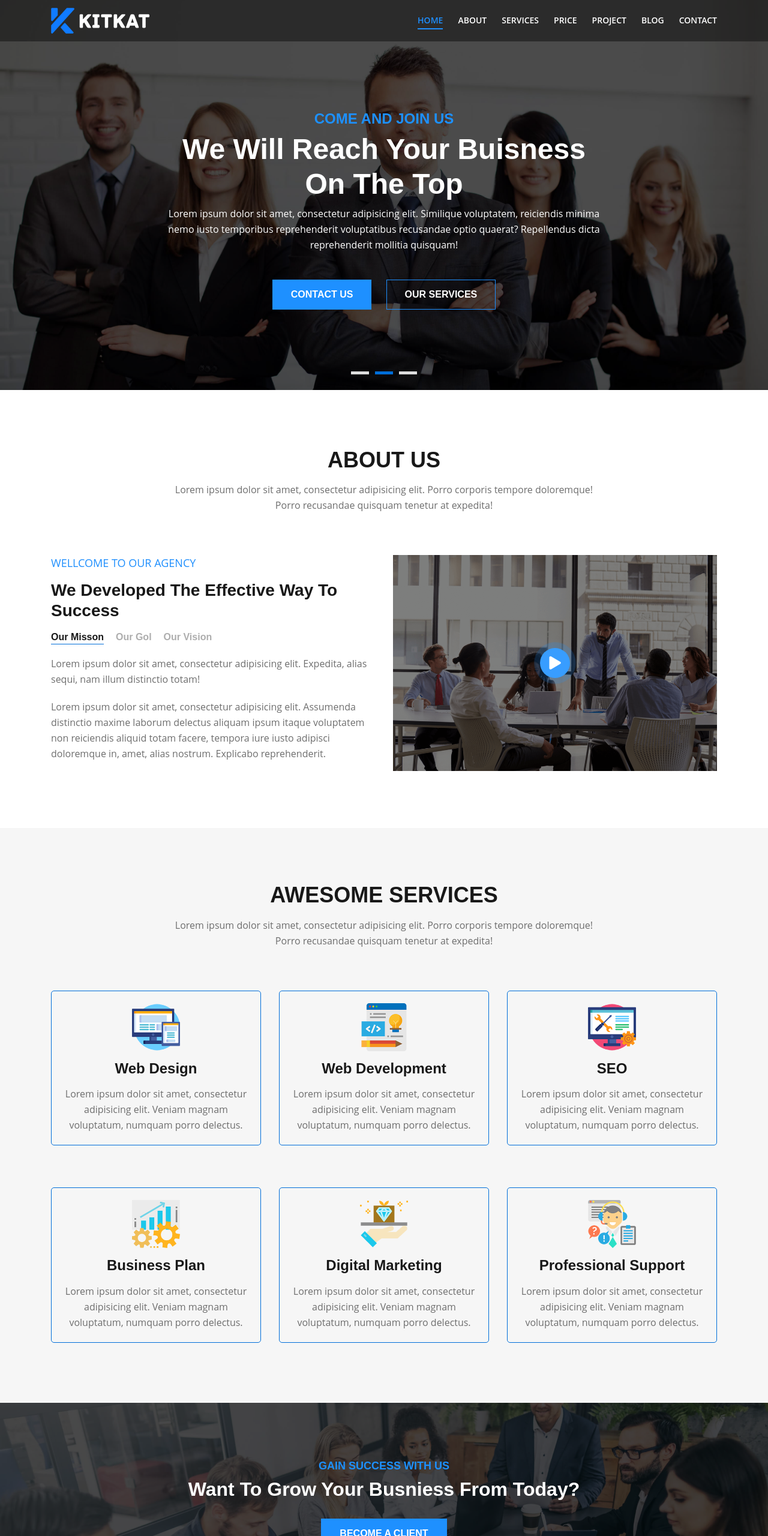
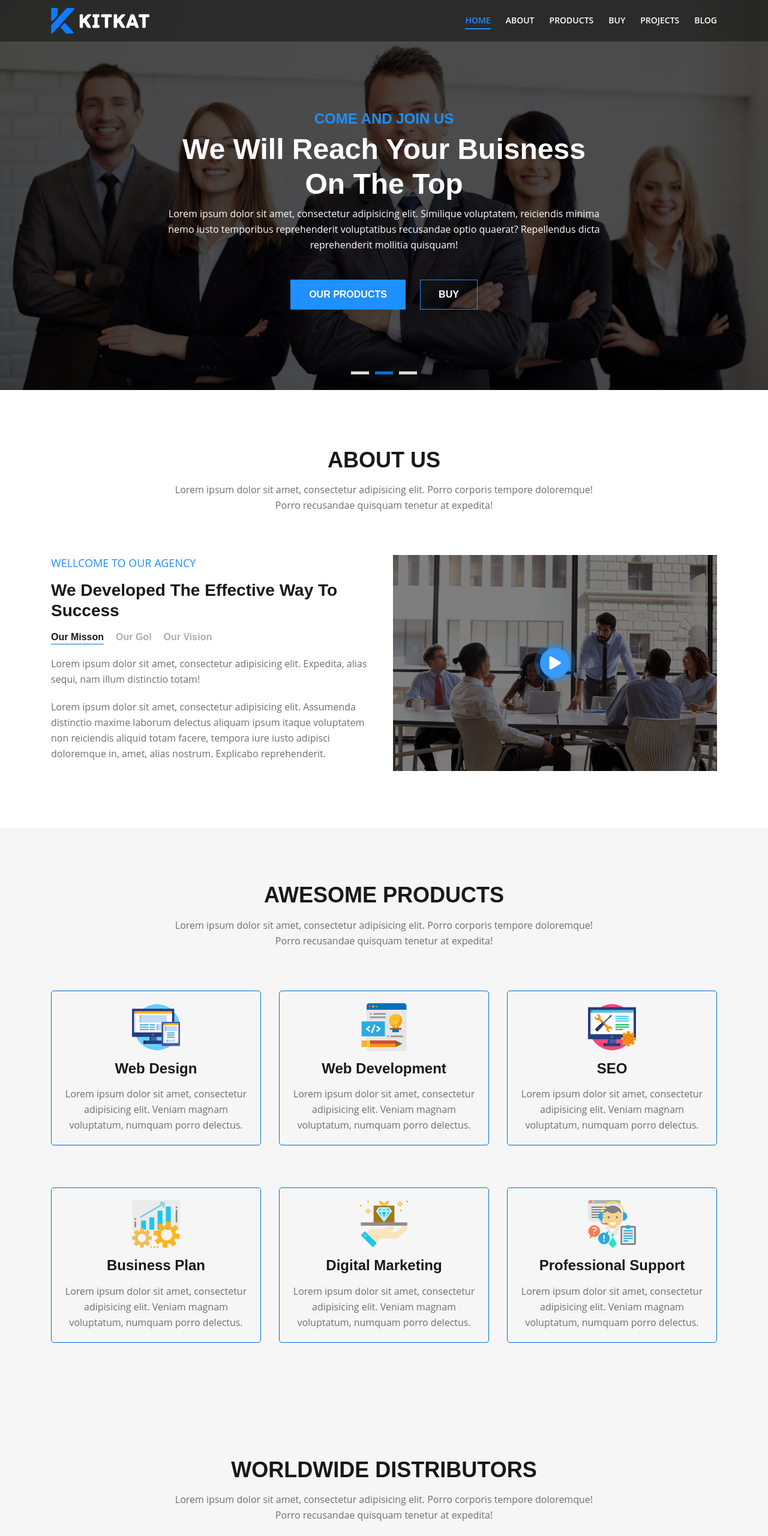
Before and after one commit to memerobotics-CN/memerobotics-CN.github.io, a plain HTML site: page index.html in a window 1280 px wide. Shown: the top 2560 px of the page at 60% size. Drawn offline with Linux system fonts and the light colour scheme.

Commit message:
Finish basic skeleton.

```diff
--- a/css/responsive.css
+++ b/css/responsive.css
@@ -13,7 +13,7 @@
         width: 100%;
     }
 
-    .services_content h4 {
+    .products_content h4 {
         font-size: 22px;
     }
 
@@ -44,12 +44,12 @@
         height: 600px;
     }
 
-    .singel_price.active {
+    .singel_distributor.active {
         -webkit-box-shadow: none;
         box-shadow: none;
     }
 
-    .singel_price:hover.active {
+    .singel_distributor:hover.active {
         -webkit-box-shadow: 0px 3px 30px -5px rgba(0,0,0,0.45);
         box-shadow: 0;
     }
--- a/css/style.css
+++ b/css/style.css
@@ -17,7 +17,7 @@
 */
 
 /*===========================    1. Theme default css ===========================*/
-@import url(../../../../fonts.googleapis.com/css?family=Montserrat_500,600,700_Open+Sans_400,600.css0');
+@import url(fonts.googleapis.com/css?family=Montserrat_500,600,700_Open+Sans_400,600.css0');
  body {
     font-family: 'Open Sans', sans-serif;
     font-weight: normal;
@@ -629,7 +629,7 @@ p {
 }
 
 /*===========================    5.SERVICES css ===========================*/
-.singel_services {
+.singel_products {
     border: 1px solid #006ed9;
     border-radius: 5px;
     padding: 20px 15px;
@@ -637,27 +637,27 @@ p {
     transition: all 0.4s ease-in-out;
 }
 
-.services_icon {
+.products_icon {
     padding-bottom: 15px;
 }
 
-.services_icon img {
+.products_icon img {
     width: 80px;
 }
 
-.services_content {
+.products_content {
 }
 
-.services_content h4 {
+.products_content h4 {
     font-size: 24px;
     font-weight: 600;
     margin-bottom: 15px;
 }
 
-.services_content p {
+.products_content p {
 }
 
-.singel_services:hover {
+.singel_products:hover {
     -webkit-transform: translateY(-10px);
     transform: translateY(-10px);
     -webkit-box-shadow: 0px 5px 15px 0px rgba(0,0,0,0.35);
@@ -799,7 +799,7 @@ p {
 }
 
 /*===========================    8.PRICE TABLE css ===========================*/
-.singel_price {
+.singel_distributor {
     border: 1px solid #1e90ff;
     padding: 40px 30px;
     border-radius: 10px;
@@ -807,26 +807,26 @@ p {
     transition: all 0.4s linear;
 }
 
-.singel_price.active,.singel_price:hover {
+.singel_distributor.active,.singel_distributor:hover {
     -webkit-box-shadow: 0px 3px 30px -5px rgba(0,0,0,0.45);
     box-shadow: 0px 3px 30px -5px rgba(0,0,0,0.45);
 }
 
-.singel_price h5 {
+.singel_distributor h5 {
     font-size: 18px;
     font-weight: 700;
     text-transform: uppercase;
     margin-bottom: 15px;
 }
 
-.singel_price h2 {
+.singel_distributor h2 {
     font-size: 58px;
     font-weight: 700;
     position: relative;
     display: inline-block;
 }
 
-.singel_price h2 sup {
+.singel_distributor h2 sup {
     font-size: 20px;
     position: absolute;
     top: 20px;
@@ -834,24 +834,24 @@ p {
     color: #818284;
 }
 
-.singel_price h2 span {
+.singel_distributor h2 span {
     font-size: 18px;
     font-weight: 400;
     text-transform: uppercase;
 }
 
-.singel_price ul li {
+.singel_distributor ul li {
     font-size: 16px;
     color: #6e6e6e;
     line-height: 50px;
     border-bottom: 1px solid #dddddd;
 }
 
-.singel_price ul li:last-child {
+.singel_distributor ul li:last-child {
     border-bottom: 0;
 }
 
-.singel_price a:hover {
+.singel_distributor a:hover {
     color: #006ed9;
 }
 
--- a/index.html
+++ b/index.html
@@ -8,7 +8,7 @@
     <meta name="description" content="">
     <meta name="viewport" content="width=device-width, initial-scale=1, shrink-to-fit=no">
     <!--====== Title ======-->
-    <title>Kitkat</title>
+    <title>Meme Robotics | Makes Robot Move</title>
     <!--====== Favicon Icon ======-->
     <link rel="shortcut icon" href="img/favicon.png" type="image/png">
     <!--====== Bootstrap css ======-->
@@ -58,16 +58,18 @@
                     </li>
                     <li class="nav-item"><a data-scroll-nav="1" href="#">About</a>
                     </li>
-                    <li class="nav-item"><a data-scroll-nav="2" href="#">Services</a>
+                    <li class="nav-item"><a data-scroll-nav="2" href="#">Products</a>
                     </li>
-                    <li class="nav-item"><a data-scroll-nav="3" href="#">Price</a>
+                    <li class="nav-item"><a data-scroll-nav="3" href="#">Buy</a>
                     </li>
-                    <li class="nav-item"><a data-scroll-nav="4" href="#">Project</a>
+                    <li class="nav-item"><a data-scroll-nav="4" href="#">Projects</a>
                     </li>
                     <li class="nav-item"><a data-scroll-nav="5" href="#">Blog</a>
                     </li>
+                    <!--
                     <li class="nav-item"><a data-scroll-nav="6" href="#">Contact</a>
                     </li>
+                    -->
                 </ul>
             </div>
         </div>
@@ -84,9 +86,9 @@
                             <h2>We Will Reach Your Buisness On The Top</h2>
                             <p>Lorem ipsum dolor sit amet, consectetur adipisicing elit. Similique voluptatem, reiciendis minima nemo iusto temporibus reprehenderit voluptatibus recusandae optio quaerat? Repellendus dicta reprehenderit mollitia quisquam!</p>
                             <ul>
-                                <li><a data-scroll-nav="6" class="button button-bg mt-45" href="#">Contact Us</a>
+                                <li><a data-scroll-nav="2" class="button button-bg mt-45" href="#">Our Products</a>
                                 </li>
-                                <li><a class="button mt-45" href="#">Our Services</a>
+                                <li><a data-scroll-nav="3" class="button mt-45" href="#">Buy</a>
                                 </li>
                             </ul>
                         </div>
@@ -103,9 +105,9 @@
                             <h2>We Will Reach Your Buisness On The Top</h2>
                             <p>Lorem ipsum dolor sit amet, consectetur adipisicing elit. Similique voluptatem, reiciendis minima nemo iusto temporibus reprehenderit voluptatibus recusandae optio quaerat? Repellendus dicta reprehenderit mollitia quisquam!</p>
                             <ul>
-                                <li><a data-scroll-nav="6" class="button button-bg mt-45" href="#">Contact Us</a>
+                                <li><a data-scroll-nav="2" class="button button-bg mt-45" href="#">Our Products</a>
                                 </li>
-                                <li><a class="button mt-45" href="#">Our Services</a>
+                                <li><a data-scroll-nav="3" class="button mt-45" href="#">Buy</a>
                                 </li>
                             </ul>
                         </div>
@@ -122,9 +124,9 @@
                             <h2>We Will Reach Your Buisness On The Top</h2>
                             <p>Lorem ipsum dolor sit amet, consectetur adipisicing elit. Similique voluptatem, reiciendis minima nemo iusto temporibus reprehenderit voluptatibus recusandae optio quaerat? Repellendus dicta reprehenderit mollitia quisquam!</p>
                             <ul>
-                                <li><a data-scroll-nav="6" class="button button-bg mt-45" href="#">Contact Us</a>
+                                <li><a data-scroll-nav="2" class="button button-bg mt-45" href="#">Our Products</a>
                                 </li>
-                                <li><a class="button mt-45" href="#">Our Services</a>
+                                <li><a data-scroll-nav="3" class="button mt-45" href="#">Buy</a>
                                 </li>
                             </ul>
                         </div>
@@ -189,79 +191,79 @@
         </div>
     </div>
     <!--====== ABOUT PART ENDS ======-->
-    <!--====== SERVICES PART START ======-->
-    <div class="services pb-100 pt-90 gray-bg" data-scroll-index="2">
+    <!--====== PRODUCTS PART START ======-->
+    <div class="products pb-100 pt-90 gray-bg" data-scroll-index="2">
         <div class="container">
             <div class="row">
                 <div class="col-lg-8 offset-lg-2">
                     <div class="section_title text-center">
-                        <h2>Awesome Services</h2>
+                        <h2>Awesome Products</h2>
                         <p>Lorem ipsum dolor sit amet, consectetur adipisicing elit. Porro corporis tempore doloremque! Porro recusandae quisquam tenetur at expedita!</p>
                     </div>
                 </div>
             </div>
             <div class="row">
                 <div class="col-lg-4 col-md-6">
-                    <div class="singel_services text-center mt-70">
-                        <div class="services_icon">
-                            <img src="img/services/design.png" alt="Web Design">
+                    <div class="singel_products text-center mt-70">
+                        <div class="products_icon">
+                            <img src="img/products/design.png" alt="Web Design">
                         </div>
-                        <div class="services_content">
+                        <div class="products_content">
                             <h4>Web Design</h4>
                             <p>Lorem ipsum dolor sit amet, consectetur adipisicing elit. Veniam magnam voluptatum, numquam porro delectus.</p>
                         </div>
                     </div>
                 </div>
                 <div class="col-lg-4 col-md-6">
-                    <div class="singel_services text-center mt-70">
-                        <div class="services_icon">
-                            <img src="img/services/development.png" alt="Web Development">
+                    <div class="singel_products text-center mt-70">
+                        <div class="products_icon">
+                            <img src="img/products/development.png" alt="Web Development">
                         </div>
-                        <div class="services_content">
+                        <div class="products_content">
                             <h4>Web Development</h4>
                             <p>Lorem ipsum dolor sit amet, consectetur adipisicing elit. Veniam magnam voluptatum, numquam porro delectus.</p>
                         </div>
                     </div>
                 </div>
                 <div class="col-lg-4 col-md-6">
-                    <div class="singel_services text-center mt-70">
-                        <div class="services_icon">
-                            <img src="img/services/seo.png" alt="SEO">
+                    <div class="singel_products text-center mt-70">
+                        <div class="products_icon">
+                            <img src="img/products/seo.png" alt="SEO">
                         </div>
-                        <div class="services_content">
+                        <div class="products_content">
                             <h4>SEO</h4>
                             <p>Lorem ipsum dolor sit amet, consectetur adipisicing elit. Veniam magnam voluptatum, numquam porro delectus.</p>
                         </div>
                     </div>
                 </div>
                 <div class="col-lg-4 col-md-6">
-                    <div class="singel_services text-center mt-70">
-                        <div class="services_icon">
-                            <img src="img/services/business.png" alt="Business Plan">
+                    <div class="singel_products text-center mt-70">
+                        <div class="products_icon">
+                            <img src="img/products/business.png" alt="Business Plan">
                         </div>
-                        <div class="services_content">
+                        <div class="products_content">
                             <h4>Business Plan</h4>
                             <p>Lorem ipsum dolor sit amet, consectetur adipisicing elit. Veniam magnam voluptatum, numquam porro delectus.</p>
                         </div>
                     </div>
                 </div>
                 <div class="col-lg-4 col-md-6">
-                    <div class="singel_services text-center mt-70">
-                        <div class="services_icon">
-                            <img src="img/services/marketing.png" alt="Digital Marketing">
+                    <div class="singel_products text-center mt-70">
+                        <div class="products_icon">
+                            <img src="img/products/marketing.png" alt="Digital Marketing">
                         </div>
-                        <div class="services_content">
+                        <div class="products_content">
                             <h4>Digital Marketing</h4>
                             <p>Lorem ipsum dolor sit amet, consectetur adipisicing elit. Veniam magnam voluptatum, numquam porro delectus.</p>
                         </div>
                     </div>
                 </div>
                 <div class="col-lg-4 col-md-6">
-                    <div class="singel_services text-center mt-70">
-                        <div class="services_icon">
-                            <img src="img/services/support.png" alt="Professional Support">
+                    <div class="singel_products text-center mt-70">
+                        <div class="products_icon">
+                            <img src="img/products/support.png" alt="Professional Support">
                         </div>
-                        <div class="services_content">
+                        <div class="products_content">
                             <h4>Professional Support</h4>
                             <p>Lorem ipsum dolor sit amet, consectetur adipisicing elit. Veniam magnam voluptatum, numquam porro delectus.</p>
                         </div>
@@ -272,6 +274,7 @@
     </div>
     <!--====== SERVICES PART ENDS ======-->
     <!--====== BECOME PART START ======-->
+    <!--
     <div class="become bg_cover pt-95 pb-100" data-overlay="7" style="background-image: url(img/bg.jpg)">
         <div class="container">
             <div class="row">
@@ -284,8 +287,10 @@
             </div>
         </div>
     </div>
+    -->
     <!--====== BECOME PART ENDS ======-->
     <!--====== OUR TEAM PART START ======-->
+    <!--
     <div class="our_team pt-90 pb-100">
         <div class="container">
             <div class="row">
@@ -384,21 +389,22 @@
             </div>
         </div>
     </div>
+    -->
     <!--====== OUR TEAM PART ENDS ======-->
-    <!--====== PRICE TABLE PART START ======-->
-    <div class="price_table pb-100 pt-90 gray-bg" data-scroll-index="3">
+    <!--====== DISTRIBUTOR TABLE PART START ======-->
+    <div class="distributor_table pb-100 pt-90 gray-bg" data-scroll-index="3">
         <div class="container">
             <div class="row">
                 <div class="col-lg-8 offset-lg-2">
                     <div class="section_title text-center">
-                        <h2>Price Table</h2>
+                        <h2>Worldwide Distributors</h2>
                         <p>Lorem ipsum dolor sit amet, consectetur adipisicing elit. Porro corporis tempore doloremque! Porro recusandae quisquam tenetur at expedita!</p>
                     </div>
                 </div>
             </div>
             <div class="row">
                 <div class="col-lg-4 col-md-6">
-                    <div class="singel_price text-center white-bg mt-70">
+                    <div class="singel_distributor text-center white-bg mt-70">
                         <h5>Basic</h5>
                         <h2><sup>$</sup>35 <span>/mo</span></h2>
                         <ul>
@@ -412,7 +418,7 @@
                     </div>
                 </div>
                 <div class="col-lg-4 col-md-6">
-                    <div class="singel_price active text-center white-bg mt-70">
+                    <div class="singel_distributor active text-center white-bg mt-70">
                         <h5>Buniess</h5>
                         <h2><sup>$</sup>35 <span>/mo</span></h2>
                         <ul>
@@ -426,7 +432,7 @@
                     </div>
                 </div>
                 <div class="col-lg-4 offset-lg-0 col-md-6 offset-md-3">
-                    <div class="singel_price text-center white-bg mt-70">
+                    <div class="singel_distributor text-center white-bg mt-70">
                         <h5>Standard</h5>
                         <h2><sup>$</sup>35 <span>/mo</span></h2>
                         <ul>
@@ -442,8 +448,9 @@
             </div>
         </div>
     </div>
-    <!--====== PRICE TABLE PART ENDS ======-->
+    <!--====== DISTRIBUTOR TABLE PART ENDS ======-->
     <!--====== CLIENT PART START ======-->
+    <!--
     <div class="client pb-100 pt-90">
         <div class="container">
             <div class="row">
@@ -513,6 +520,7 @@
             </div>
         </div>
     </div>
+    -->
     <!--====== CLIENT PART ENDS ======-->
     <!--====== PROJECT PART START ======-->
     <div class="project pb-100 pt-90 gray-bg" data-scroll-index="4">
@@ -726,6 +734,7 @@
     </div>
     <!--====== BRAND PART ENDS ======-->
     <!--====== CONTACT PART START ======-->
+    <!--
     <div class="contact pb-100 pt-90" data-scroll-index="6">
         <div class="container">
             <div class="row">
@@ -739,7 +748,7 @@
             <div class="row">
                 <div class="col-lg-10 offset-lg-1">
                     <div class="contact_form pt-65 text-center">
-                        <form id="contact-form" action="http://v.bootstrapmb.com/2018/10/bfmtd2599/contact.php" method="post">
+                        <form id="contact-form" action="#" method="post">
                             <div class="row">
                                 <div class="col-md-6">
                                     <input type="text" name="name" placeholder="Name">
@@ -764,6 +773,7 @@
             </div>
         </div>
     </div>
+    -->
     <!--====== CONTACT PART ENDS ======-->
     <!--====== FOOTER PART START ======-->
     <div class="footer black-bg pt-30 pb-95">
@@ -797,13 +807,15 @@
                     </div>
                     <div class="footer-widget-list pt-30">
                         <ul>
-                            <li><a href="#"><i class="fa fa-angle-right"></i>About</a>
+                            <li><a href="#"><i class="fa fa-angle-right"></i>Home</a>
                             </li>
-                            <li><a href="#"><i class="fa fa-angle-right"></i>Services</a>
+                            <li><a data-scroll-nav="1" href="#"><i class="fa fa-angle-right"></i>About</a>
                             </li>
-                            <li><a href="#"><i class="fa fa-angle-right"></i>Help & Support</a>
+                            <li><a data-scroll-nav="2" href="#"><i class="fa fa-angle-right"></i>Products</a>
                             </li>
-                            <li><a href="#"><i class="fa fa-angle-right"></i>Faq</a>
+                            <li><a data-scroll-nav="3" href="#"><i class="fa fa-angle-right"></i>Distributors</a>
+                            </li>
+                            <li><a data-scroll-nav="4" href="#"><i class="fa fa-angle-right"></i>Projects</a>
                             </li>
                         </ul>
                     </div>
```
Also changed, not shown: img/products/business.png (renamed from img/services/business.png), img/products/design.png (renamed from img/services/design.png), img/products/development.png (renamed from img/services/development.png), img/products/marketing.png (renamed from img/services/marketing.png), img/products/seo.png (renamed from img/services/seo.png), img/products/support.png (renamed from img/services/support.png).
